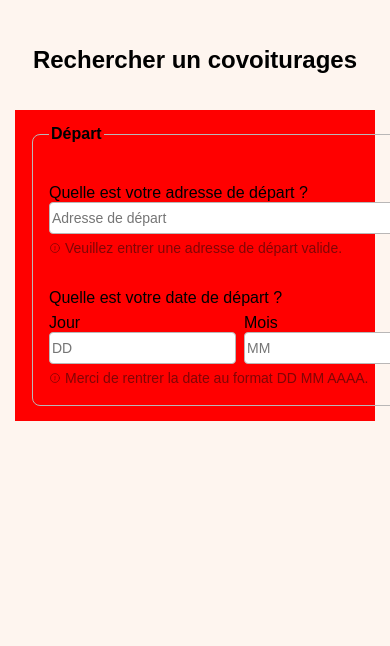
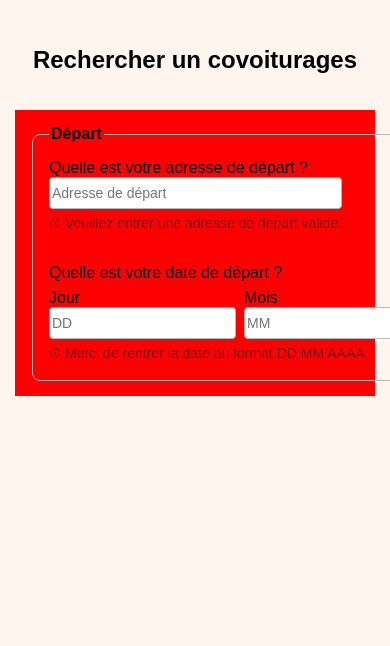
Before and after one commit to Haltarion/ECORIDE, a PHP site: page /pages/covoiturages.php in a window 390 px wide; the page is wider, and only the part inside the window is pictured. Shown: the part 60-706 px from the top of that part. Run offline with PHP 8.4, Linux system fonts and the light colour scheme; data that the repository does not hold is empty.

Commit message:
Auto commit

```diff
--- a/css/form.css
+++ b/css/form.css
@@ -4,6 +4,11 @@ fieldset {
   padding: 16px;
   width: fit-content;
   gap: 30px;
+  display: flex;
+  flex-direction: row;
+  flex-wrap: wrap;
+  align-items: flex-end;
+  justify-content: flex-start;
 }
 
 legend {
@@ -67,11 +72,6 @@ legend {
 
 /* Affichage pour les écrans mobile ------------------------------- */
 @media screen and (max-width: 699px) {
-  fieldset {
-    display: grid;
-    grid-template-rows: 1fr 1fr;
-  }
-
   input {
     width: -webkit-fill-available;
   }
@@ -86,10 +86,6 @@ legend {
     justify-content: flex-start;
   }
 
-  .component__input-text > :first-child {
-    justify-content: flex-start;
-  }
-
   input {
     width: 300px;
   }
```
